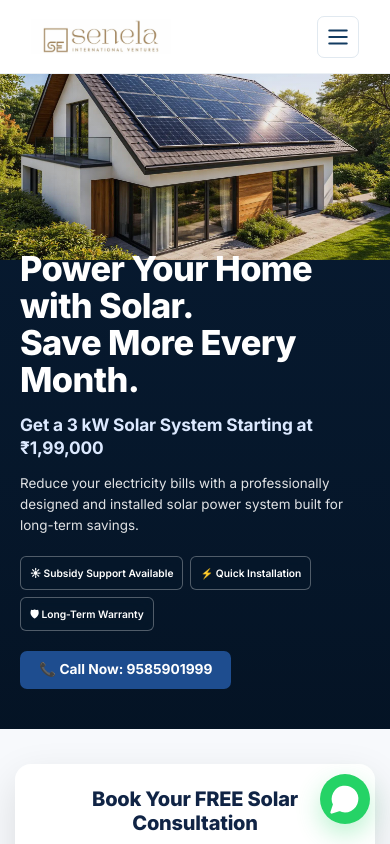
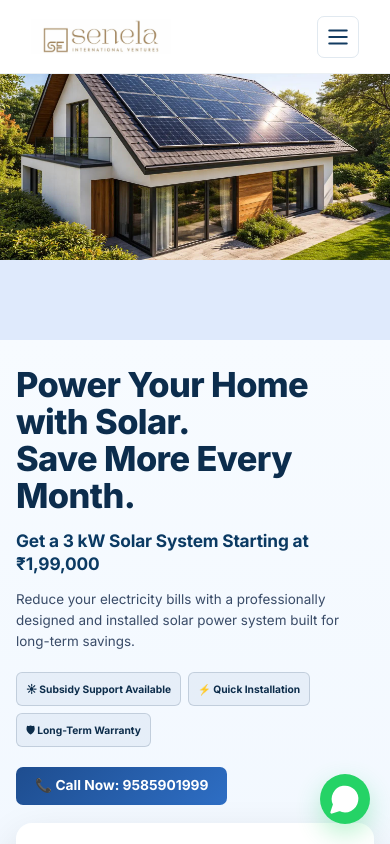
Before and after one commit to Anitha-48/Senela-Solar-EPC, a React (Vite) app: page / in a window 390 px wide. Shown: the top 844 px of the page. Built offline with nearby package versions, Linux system fonts and the light colour scheme.

Commit message:
Update solar EPC site responsive layout

```diff
--- a/src/components/Hero.jsx
+++ b/src/components/Hero.jsx
@@ -1,26 +1,20 @@
-import { NavLink } from "react-router-dom";
 import SolarForm from "./SolarForm";
-import BgImage from "../assets/images/solar.jpeg" ;
+import BgImage from "../assets/images/solar.jpeg";
 
 export default function Hero() {
   return (
-    <section
-      className="hero"
-      style={{ backgroundImage: ` url(${BgImage})` }}
-    >
+    <section className="hero hero--split">
       <div className="hero__inner">
         <div className="hero__content-wrapper">
+          <div className="hero__image-panel">
+            <img src={BgImage} alt="Happy family standing beside a solar powered home" />
+          </div>
+
+          <div className="hero__content-panel">
             <div className="hero__text-section">
-            {/* ...existing code... */}
               <div className="hero__badges">
-              <div className="hero__badge">
-                {/* <span className="hero__badge-icon">🍃</span>
-                <p>Clean Energy</p> */}
-              </div>
-              <div className="hero__badge">
-                {/* <span className="hero__badge-icon">🏠</span>
-                <p>A Greener Future</p> */}
-              </div>
+                <div className="hero__badge" />
+                <div className="hero__badge" />
               </div>
 
               <h1 className="hero__title">
@@ -43,9 +37,7 @@ export default function Hero() {
                 <span className="hero__tag">🛡 Long-Term Warranty</span>
               </div>
 
-            <div className="hero__call-now">
-              📞 Call Now: 9585901999
-            </div>
+              <div className="hero__call-now">📞 Call Now: 9585901999</div>
             </div>
 
             <div className="hero__form-section">
@@ -53,6 +45,7 @@ export default function Hero() {
             </div>
           </div>
         </div>
+      </div>
     </section>
   );
 }
--- a/src/styles/hero.css
+++ b/src/styles/hero.css
@@ -5,150 +5,94 @@
 .hero {
   position: relative;
   width: 100%;
-  min-height: 100vh;
   display: flex;
   align-items: stretch;
   overflow: hidden;
   font-family: "Inter", sans-serif;
-  background-color: transparent;
-  background-size: cover;
-  background-position: center;
-  background-repeat: no-repeat;
+  background: #edf5ff;
 }
 
-/* =========================================================
-   DARK OVERLAY
-   ========================================================= */
-
 .hero::before {
-  content: "";
-  position: absolute;
-  inset: 0;
- background:
-    linear-gradient(
-      90deg,
-      rgba(3, 16, 31, 0.88) 0%,
-      rgba(3, 16, 31, 0.72) 18%,
-      rgba(3, 16, 31, 0.48) 34%,
-      rgba(3, 16, 31, 0.20) 48%,
-      rgba(3, 16, 31, 0.05) 62%,
-      rgba(3, 16, 31, 0) 75%
-    );
-  z-index: 1;
+  display: none;
 }
-
-
-@media (max-width: 600px) {
-  .hero::before {
-    background:
-      linear-gradient(
-        180deg,
-        rgba(3, 16, 31, 0.82) 0%,
-        rgba(3, 16, 31, 0.62) 35%,
-        rgba(3, 16, 31, 0.30) 65%,
-        rgba(3, 16, 31, 0.12) 100%
-      );
-  }
-}
-
-
-/* =========================================================
-   HERO INNER
-   ========================================================= */
 
 .hero__inner {
   position: relative;
   width: 100%;
-  min-height: 100vh;
   z-index: 2;
 }
 
-/* =========================================================
-   MAIN GRID
-   ========================================================= */
-
 .hero__content-wrapper {
   width: 100%;
-  min-height: 100vh;
+  min-height: 760px;
   display: grid;
-  grid-template-columns: 58% 42%;
-  align-items: center;
+  grid-template-columns: 1.08fr 1fr;
+  align-items: stretch;
 }
 
-/* =========================================================
-   LEFT CONTENT
-   ========================================================= */
+.hero__image-panel {
+  position: relative;
+  min-height: 100%;
+  overflow: hidden;
+  background: #dfeafc;
+}
+
+.hero__image-panel img {
+  width: 100%;
+  height: 100%;
+  display: block;
+  object-fit: cover;
+}
+
+.hero__content-panel {
+  display: flex;
+  flex-direction: column;
+  justify-content: center;
+  padding: 56px 4% 42px 4%;
+  background: linear-gradient(180deg, #f7fbff 0%, #edf5ff 100%);
+}
 
 .hero__text-section {
   position: relative;
-  min-height: 100vh;
   display: flex;
   flex-direction: column;
   justify-content: center;
-
-  /* Reduced left spacing */
-  padding: 80px 40px 70px 7%;
-
   box-sizing: border-box;
-  color: #ffffff;
+  color: #0a2543;
   background: transparent;
 }
-
-/* Hide empty badge area */
 
 .hero__badges {
   display: none;
 }
 
-/* =========================================================
-   HERO TITLE
-   ========================================================= */
-
 .hero__title {
   max-width: 620px;
-  margin: 30px 0 18px;
-
-  /* Smaller than before */
-  font-size: clamp(2.35rem, 3.5vw, 4rem);
-
-  line-height: 1.08;
+  margin: 0 0 18px;
+  font-size: clamp(2.4rem, 3.6vw, 4.2rem);
+  line-height: 1.05;
   letter-spacing: -1px;
-  font-weight: 750;
-  color: #ffffff;
+  font-weight: 800;
+  color: #0c2d4d;
 }
-
-/* =========================================================
-   OFFER
-   ========================================================= */
 
 .hero__offer {
   max-width: 570px;
   margin: 0 0 17px;
-
-  font-size: clamp(1.15rem, 1.6vw, 1.55rem);
-
+  font-size: clamp(1.15rem, 1.6vw, 1.65rem);
   line-height: 1.35;
   font-weight: 700;
-  color: #dce9ff;
+  color: #0b3a63;
 }
-
-/* =========================================================
-   DESCRIPTION
-   ========================================================= */
 
 .hero__description {
   max-width: 560px;
   margin: 0 0 25px;
-
-  font-size: 0.94rem;
+  font-size: 0.96rem;
   line-height: 1.6;
   font-weight: 400;
-  color: rgba(255, 255, 255, 0.88);
+  color: rgba(16, 36, 69, 0.82);
 }
-
-/* =========================================================
-   BENEFIT TAGS
-   ========================================================= */
 
 .hero__footer-tags {
   display: flex;
@@ -161,86 +105,48 @@
 .hero__tag {
   display: inline-flex;
   align-items: center;
-
   min-height: 38px;
   padding: 7px 12px;
-
   box-sizing: border-box;
-
-  border: 1px solid rgba(255, 255, 255, 0.30);
+  border: 1px solid rgba(12, 45, 77, 0.16);
   border-radius: 7px;
-
-  background: rgba(7, 24, 43, 0.55);
-  backdrop-filter: blur(8px);
-
-  color: #ffffff;
-
+  background: rgba(30, 77, 143, 0.06);
+  color: #0d2d4b;
   font-size: 0.74rem;
   line-height: 1.2;
-  font-weight: 600;
-
+  font-weight: 700;
   white-space: nowrap;
 }
-
-/* =========================================================
-   CALL NOW
-   SENELA BLUE
-   ========================================================= */
 
 .hero__call-now {
   display: inline-flex;
   align-items: center;
-
   width: fit-content;
-
   padding: 12px 21px;
-
   border: none;
   border-radius: 7px;
-
-  background: #1e4d8f;
+  background: linear-gradient(135deg, #1e4d8f 0%, #2e6ec4 100%);
   color: #ffffff;
-
   font-size: 0.92rem;
   font-weight: 700;
   line-height: 1;
-
   cursor: pointer;
-
-  transition:
-    background 0.25s ease,
-    transform 0.25s ease,
-    box-shadow 0.25s ease;
+  transition: transform 0.25s ease, box-shadow 0.25s ease;
 }
 
 .hero__call-now:hover {
-  background: #2863b2;
   transform: translateY(-2px);
-
-  box-shadow:
-    0 8px 25px rgba(30, 77, 143, 0.35);
+  box-shadow: 0 8px 25px rgba(30, 77, 143, 0.25);
 }
-
-/* =========================================================
-   RIGHT FORM SECTION
-   ========================================================= */
 
 .hero__form-section {
   position: relative;
-
-  min-height: 100vh;
-
   display: flex;
   align-items: center;
-  justify-content: center;
-
-  /*
-    Move form slightly downward
-  */
-  padding: 100px 6% 30px 15px;
-
+  justify-content: flex-start;
+  margin-top: 18px;
+  padding: 0;
   box-sizing: border-box;
-
   background: transparent;
 }
 
@@ -506,186 +412,97 @@
 
   .hero {
     min-height: auto;
-
-    /*
-      Keep the landscape image visible.
-    */
-    background-size: 100% auto;
-    background-position: center top;
-    background-repeat: no-repeat;
-
-    background-color: #071a30;
+    background: #edf5ff;
   }
 
-  /* =====================================================
-     MOBILE OVERLAY
-     Dark area mainly behind the text
-     ===================================================== */
-
   .hero::before {
-    inset: 0;
-
-    background:
-      linear-gradient(
-        180deg,
-        rgba(3, 16, 31, 0.05) 0%,
-        rgba(3, 16, 31, 0.10) 20%,
-        rgba(3, 16, 31, 0.35) 38%,
-        rgba(3, 16, 31, 0.78) 58%,
-        rgba(3, 16, 31, 0.94) 78%,
-        rgba(3, 16, 31, 0.98) 100%
-      );
-
-    z-index: 1;
+    display: none;
   }
-
-  /* =====================================================
-     HERO INNER
-     ===================================================== */
 
   .hero__inner {
     min-height: auto;
   }
 
-  /* =====================================================
-     MAIN CONTENT
-     ===================================================== */
-
   .hero__content-wrapper {
     display: flex;
     flex-direction: column;
-
     min-height: auto;
     width: 100%;
   }
 
-  /* =====================================================
-     TEXT AREA
-     ===================================================== */
+  .hero__image-panel {
+    min-height: 340px;
+    order: 1;
+  }
+
+  .hero__content-panel {
+    order: 2;
+    padding: 26px 16px 32px;
+  }
 
   .hero__text-section {
     width: 100%;
-
-    /*
-      Image occupies the upper portion,
-      text continues below it.
-    */
-    min-height: 620px;
-
-    padding: 250px 20px 40px;
-
     display: flex;
     flex-direction: column;
-    justify-content: flex-end;
     align-items: flex-start;
-
     text-align: left;
-
     box-sizing: border-box;
-
-    background: transparent;
   }
-
-  /* =====================================================
-     TITLE
-     ===================================================== */
 
   .hero__title {
     max-width: 100%;
-
     margin: 0 0 14px;
-
     font-size: 2.15rem;
     line-height: 1.08;
-
     letter-spacing: -0.6px;
-
     font-weight: 750;
   }
 
-  /* =====================================================
-     OFFER
-     ===================================================== */
-
   .hero__offer {
     max-width: 100%;
-
     margin: 0 0 14px;
-
     font-size: 1.08rem;
     line-height: 1.35;
   }
 
-  /* =====================================================
-     DESCRIPTION
-     ===================================================== */
-
   .hero__description {
     max-width: 100%;
-
     margin: 0 0 20px;
-
     font-size: 0.84rem;
     line-height: 1.55;
   }
 
-  /* =====================================================
-     TAGS
-     ===================================================== */
-
   .hero__footer-tags {
     width: 100%;
-
     display: flex;
     flex-wrap: wrap;
-
     gap: 7px;
-
     margin: 0 0 20px;
-
     justify-content: flex-start;
   }
 
   .hero__tag {
     min-height: 34px;
-
     padding: 6px 9px;
-
     font-size: 0.64rem;
-
     border-radius: 6px;
   }
 
-  /* =====================================================
-     CALL BUTTON
-     ===================================================== */
-
   .hero__call-now {
     padding: 12px 19px;
-
     font-size: 0.86rem;
-
     border-radius: 7px;
   }
 
-  /* =====================================================
-     FORM SECTION
-     ===================================================== */
-
   .hero__form-section {
     width: 100%;
-
     min-height: auto;
-
-    padding: 35px 15px 45px;
-
+    padding: 0;
     display: flex;
     align-items: flex-start;
     justify-content: center;
-
     box-sizing: border-box;
-
-    background: #f7f9fc;
+    background: transparent;
   }
 
   /* =====================================================
```
Lines whose indentation alone changed are shown as unchanged.
